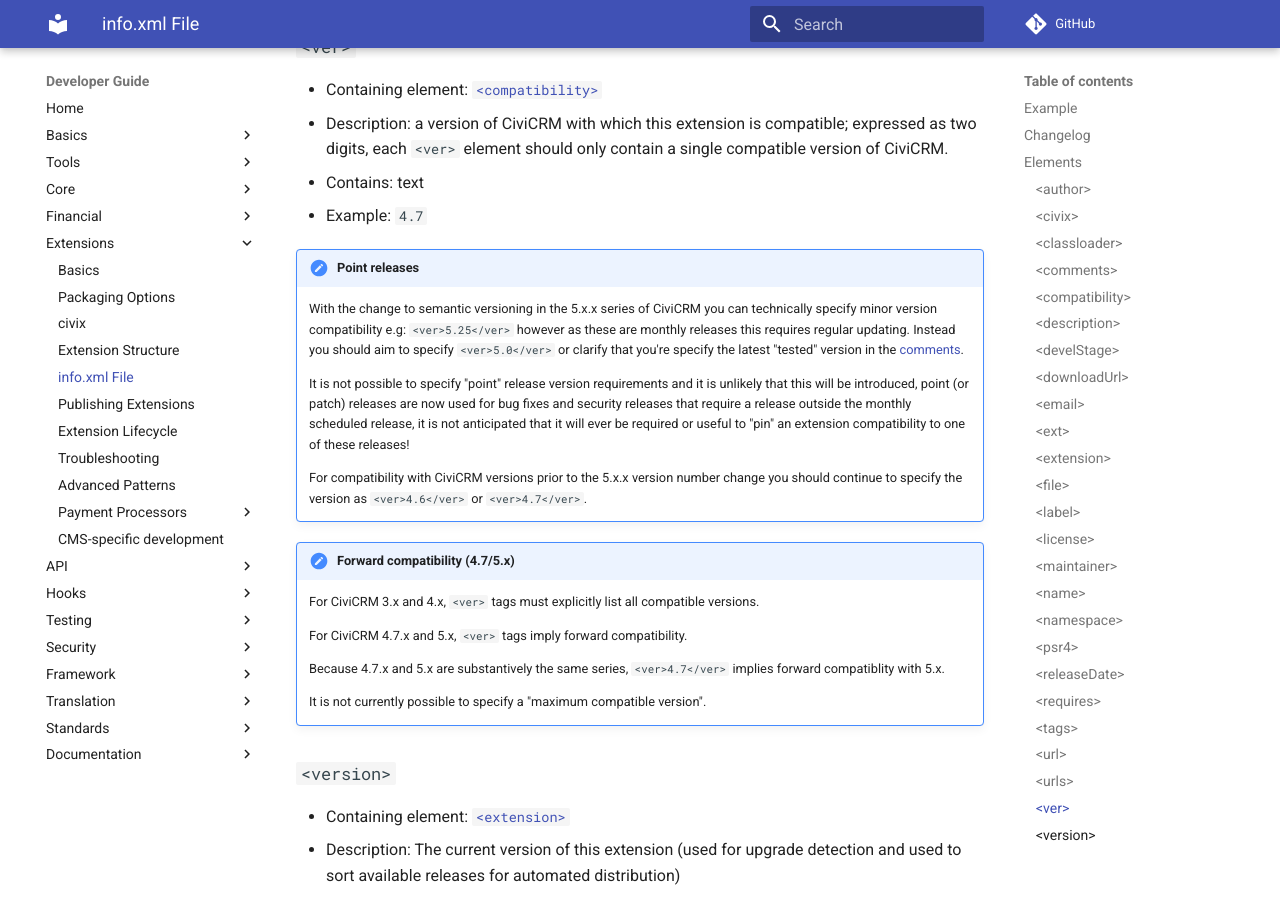
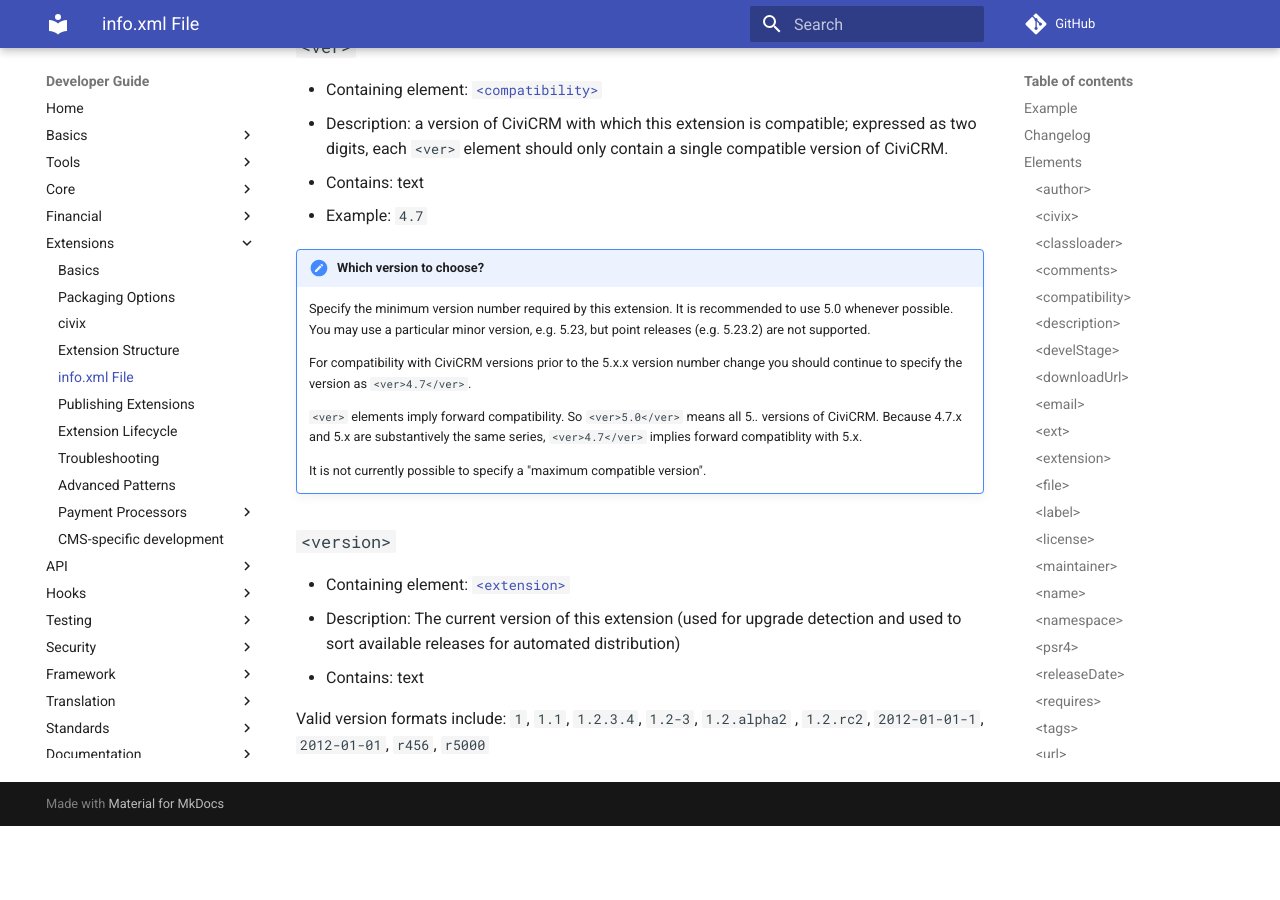
Before and after one commit to civicrm/civicrm-dev-docs, an MkDocs documentation site: the page built from docs/extensions/info-xml.md, in a window 1280 px wide and 900 px high, scrolled down 11543 px. Built offline with MkDocs 1.6.1 and Material for MkDocs 9.7.7, drawn with Linux system fonts in a browser that asks for light colours; comment, search, counter and statistics services are not loaded; after the commit the page ends 12369 px from its top, so only the background shows below that.

Commit message:
Update info-xml.md

```diff
--- a/docs/extensions/info-xml.md
+++ b/docs/extensions/info-xml.md
@@ -364,19 +364,13 @@
 * Contains: text
 * Example: `4.7`
 
-!!! note "Point releases"
-    With the change to semantic versioning in the 5.x.x series of CiviCRM you can technically specify minor version compatibility
-    e.g: `<ver>5.25</ver>` however as these are monthly releases this requires regular updating. Instead you should aim to specify `<ver>5.0</ver>` or clarify that you're specify the latest "tested" version in the [comments](#comments).
+!!! note "Which version to choose?"
+    Specify the minimum version number required by this extension. It is recommended to use 5.0 whenever possible.
+    You may use a particular minor version, e.g. 5.23, but point releases (e.g. 5.23.2) are not supported.
 
-    It is not possible to specify "point" release version requirements and it is unlikely that this will be introduced, point (or patch) releases are now used for bug fixes and security releases that require a release outside the monthly scheduled release, it is not anticipated that it will ever be required or useful to "pin" an extension compatibility to one of these releases!
+    For compatibility with CiviCRM versions prior to the 5.x.x version number change you should continue to specify the version as `<ver>4.7</ver>`.
 
-    For compatibility with CiviCRM versions prior to the 5.x.x version number change you should continue to specify the version as `<ver>4.6</ver>` or `<ver>4.7</ver>`.
-
-!!! note "Forward compatibility (4.7/5.x)"
-    For CiviCRM 3.x and 4.x, `<ver>` tags must explicitly list all compatible versions.
-
-    For CiviCRM 4.7.x and 5.x, `<ver>` tags imply forward compatibility.
-
+    `<ver>` elements imply forward compatibility. So `<ver>5.0</ver>` means all 5.*.* versions of CiviCRM.
     Because 4.7.x and 5.x are substantively the same series, `<ver>4.7</ver>` implies forward compatiblity with 5.x.
 
     It is not currently possible to specify a "maximum compatible version".
```
